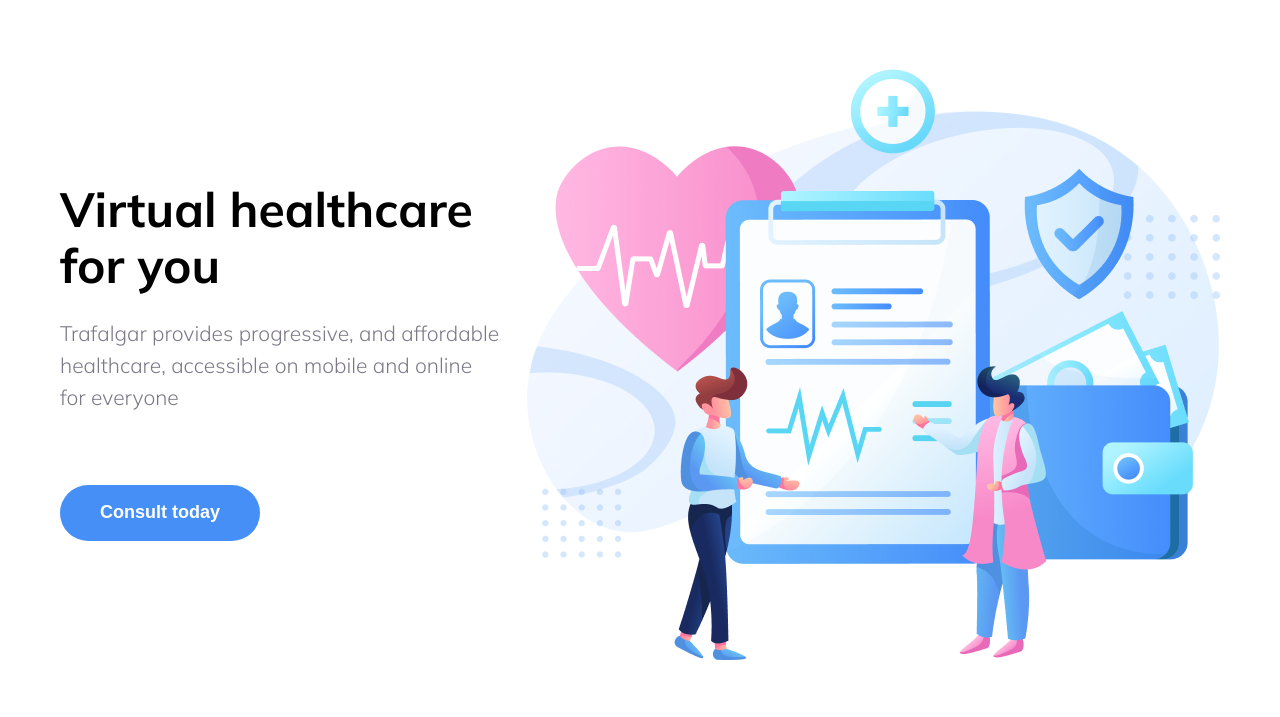
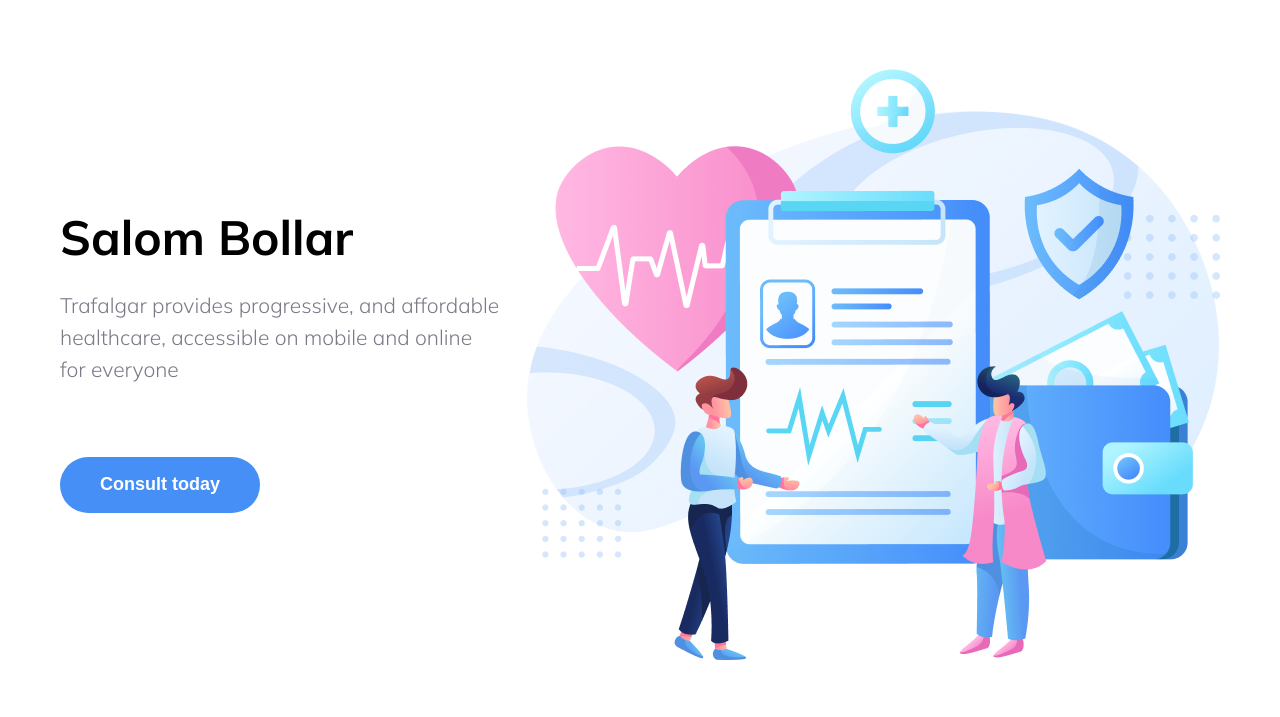
Before and after one commit to nitrozevs007/trafalgar, a plain HTML site: page index.html in a window 1280 px wide. Shown: the part 83-800 px from the top of the page. Drawn offline with Linux system fonts and the light colour scheme.

Commit message:
change hero title

```diff
--- a/index.html
+++ b/index.html
@@ -38,8 +38,7 @@
 
             <div class="hero">
                 <div class="specs">
-                    <h1>Virtual healthcare <br>
-                        for you</h1>
+                    <h1>Salom Bollar</h1>
                     <p>Trafalgar provides progressive, and affordable <br>
                         healthcare, accessible on mobile and online <br>
                         for everyone</p>
```
